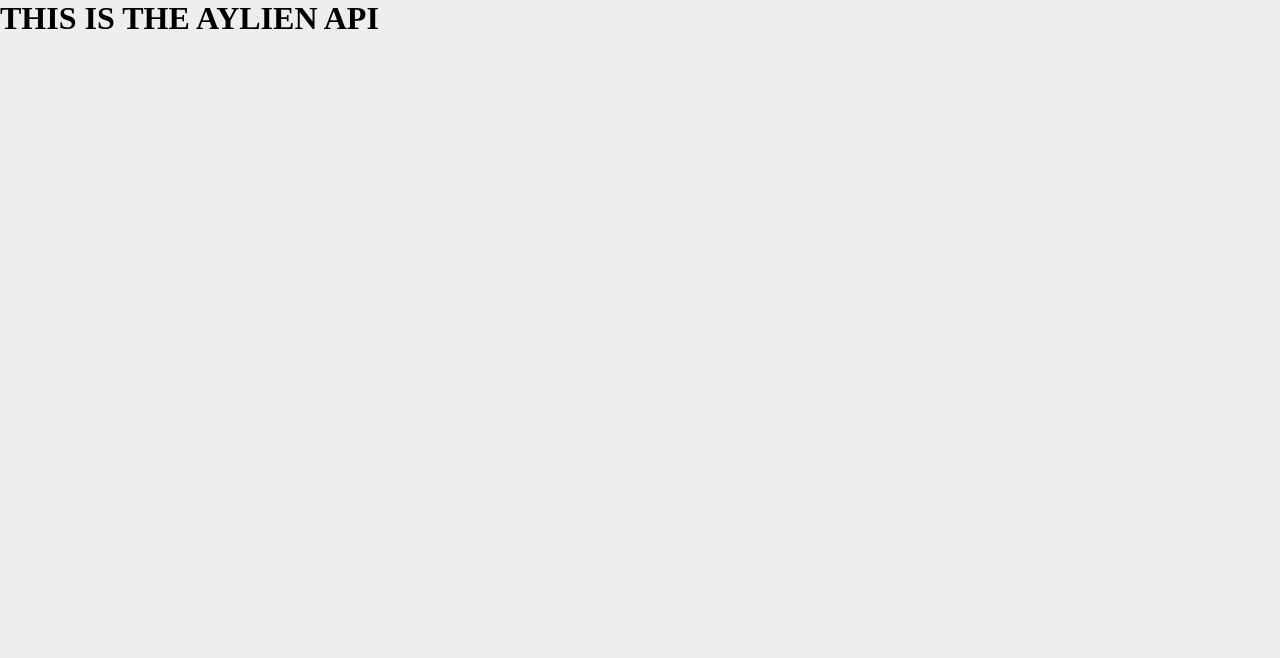
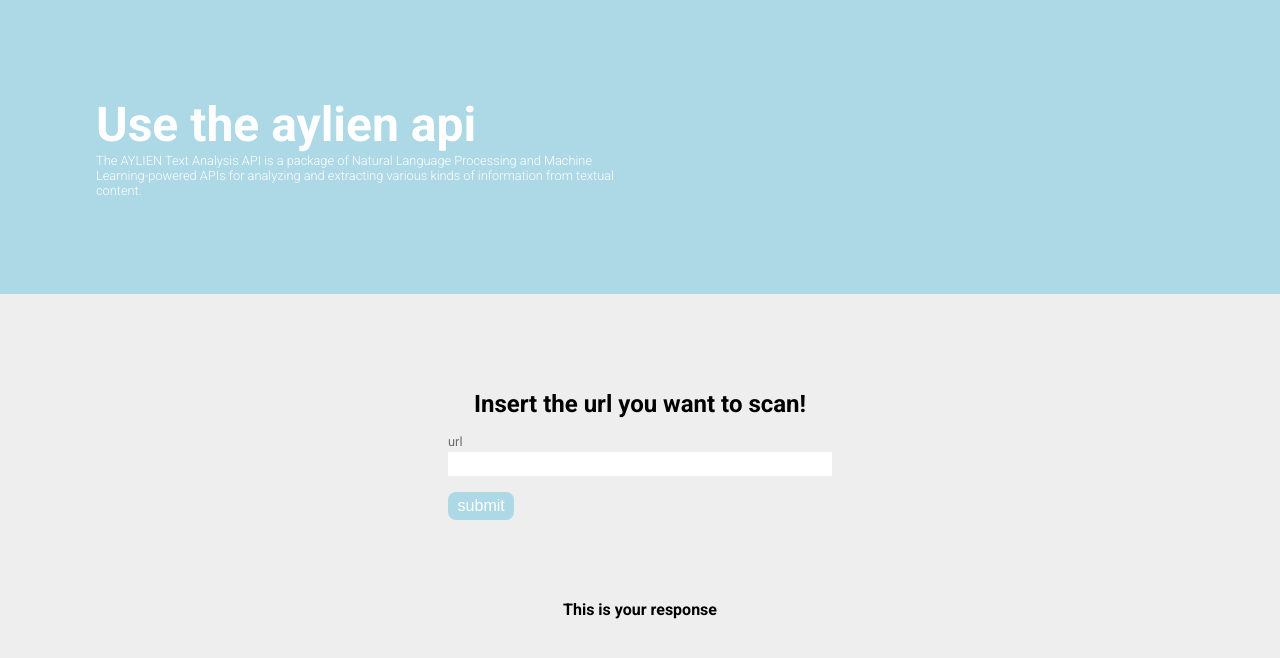
Before and after one commit to alexandrucotin/evaluate-news-nlp, a website built with webpack: page src/client/views/index.html in a window 1280 px wide. Built offline with nearby package versions, Linux system fonts and the light colour scheme.

Commit message:
changed personalize structure to course structure

```diff
--- a/package.json
+++ b/package.json
@@ -28,6 +28,7 @@
     "aylien_textapi": "^0.7.0",
     "body-parser": "^1.19.0",
     "cors": "^2.8.5",
+    "dotenv": "^8.2.0",
     "express": "^4.17.1",
     "sass": "^1.26.5",
     "webpack": "^4.43.0",
--- a/src/client/index.js
+++ b/src/client/index.js
@@ -1,7 +1,11 @@
 //JS
-import { alert } from "./js/alert";
+import { checkForUrl } from './js/urlChecker'
+import { handleSubmit } from './js/formHandler'
 
 //SCSS
 import "./style/main.scss";
 
-export { alert };
+export {
+    checkForUrl,
+    handleSubmit
+}
--- a/src/client/js/alert.js
+++ /dev/null
@@ -1,3 +0,0 @@
-export const alert = () => {
-    alert("ALEEERT!!!");
-}
--- /dev/null
+++ b/src/client/js/formHandler.js
@@ -0,0 +1,35 @@
+function handleSubmit(event) {
+  event.preventDefault();
+
+  let scanUrl = document.getElementById("url").value;
+  if (client.checkForUrl(scanUrl)) {
+    const postUrl = async (url = "", data = {}) => {
+      const response = await fetch(url, {
+        method: "POST",
+        credentials: "same-origin",
+        headers: {
+          "Content-Type": "application/json",
+        },
+        body: JSON.stringify(data),
+      });
+      try {
+        const newData = await response.json();
+        console.log("newDatam is: ", newData);
+        document.getElementById("polarity").textContent = newData.polarity;
+        document.getElementById("subjectivity").textContent =
+          newData.subjectivity;
+        document.getElementById("polarity-conf").textContent =
+          newData.polarity_confidence;
+        document.getElementById("subjectivity-conf").textContent =
+          newData.subjectivity_confidence;
+        return newData;
+      } catch (error) {
+        console.log("error", error);
+      }
+    };
+
+    postUrl("/data", { url: scanUrl });
+  }
+}
+
+export { handleSubmit };
--- /dev/null
+++ b/src/client/js/urlChecker.js
@@ -0,0 +1,13 @@
+function checkForUrl(inputText) {
+  const checker = document.getElementById("checker");
+  var regex = RegExp("^(http|https)://");
+  if (regex.test(inputText) == false) {
+    checker.textContent =
+      'The url is not valid. Need to start with "http(s)://". ';
+    return false;
+  } else {
+    checker.textContent = "The url is valid!";
+    return true;
+  }
+}
+export { checkForUrl };
--- a/src/client/style/main.scss
+++ b/src/client/style/main.scss
@@ -5,4 +5,77 @@
 
 body{
     background-color: #eee;
+    font-family: 'Roboto', sans-serif;
 }
+
+input:focus{
+    outline: none;
+}
+
+.header-container{
+    background-color: lightblue;
+    padding: 6rem;
+    color: white;
+
+    .header{
+        font-size: 3rem;
+    }
+
+    .header-description{
+        font-weight: 300;
+        width: 50%;
+        font-size: 0.8rem;
+    }
+}
+
+form{
+    width: 30%;
+}
+
+.form-container{
+    margin: 5rem 0;
+    display: flex;
+    flex-direction: column;
+    justify-content: center;
+    align-items: center;
+    width: 100%;
+
+    .form-header{
+        padding: 1rem;
+    }
+
+    .form-group{
+        display: flex;
+        flex-direction: column;
+
+        .label{
+            font-size: 0.8rem;
+            margin-bottom: 0.2rem;
+            color: rgb(109, 108, 108);
+        }
+
+        input{
+            border: 0;
+            color: rgb(128, 128, 128);
+            font-size: 1.3rem;
+            line-height: 1.5rem;
+        }
+    }
+
+    .button{
+        margin-top: 1rem;
+        font-size: 1rem;
+        color: white;
+        background-color: lightblue;
+        border: 0;
+        padding: 0.3rem 0.6rem;
+        border-radius: 0.5rem;
+    }
+}
+
+.response-container{
+    display: flex;
+    justify-content: center;
+    align-items: center;
+    width: 100%;
+}
--- a/src/client/views/index.html
+++ b/src/client/views/index.html
@@ -1,11 +1,48 @@
 <!DOCTYPE html>
 <html lang="en">
-<head>
-    <meta charset="UTF-8">
-    <meta name="viewport" content="width=device-width, initial-scale=1.0">
+  <head>
+    <meta charset="UTF-8" />
+    <meta name="viewport" content="width=device-width, initial-scale=1.0" />
+    <link
+      href="https://fonts.googleapis.com/css2?family=Roboto:wght@100;300;400;500;700&display=swap"
+      rel="stylesheet"
+    />
     <title>Evaluate news nlp</title>
-</head>
-<body>
-    <h1>THIS IS THE AYLIEN API</h1>
-</body>
+  </head>
+  <body>
+    <div class="header-container">
+      <h1 class="header">Use the aylien api</h1>
+      <p class="header-description">
+        The AYLIEN Text Analysis API is a package of Natural Language Processing
+        and Machine Learning-powered APIs for analyzing and extracting various
+        kinds of information from textual content.
+      </p>
+    </div>
+    <div class="form-container">
+      <h2 class="form-header">Insert the url you want to scan!</h2>
+      <form>
+        <div class="form-group">
+          <label class="label" for="">url</label>
+          <input id="url" type="text" name="input" />
+        </div>
+
+        <input
+          class="button"
+          type="submit"
+          value="submit"
+          onclick="return client.handleSubmit(event)"
+        />
+        <p id="checker"></p>
+      </form>
+    </div>
+    <div class="response-container">
+      <h4>This is your response</h4>
+      <div class='response-description'>
+          <p id="polarity"></p>
+          <p id="subjectivity"></p>
+          <p id="polarity-conf"></p>
+          <p id="subjectivity-conf"></p>
+      </div>
+    </div>
+  </body>
 </html>
```
Also changed, not shown: src/server/aylienAPI.js (deleted, +0 -21 lines), src/server/index.js (+39 -7 lines), 2 other files.
